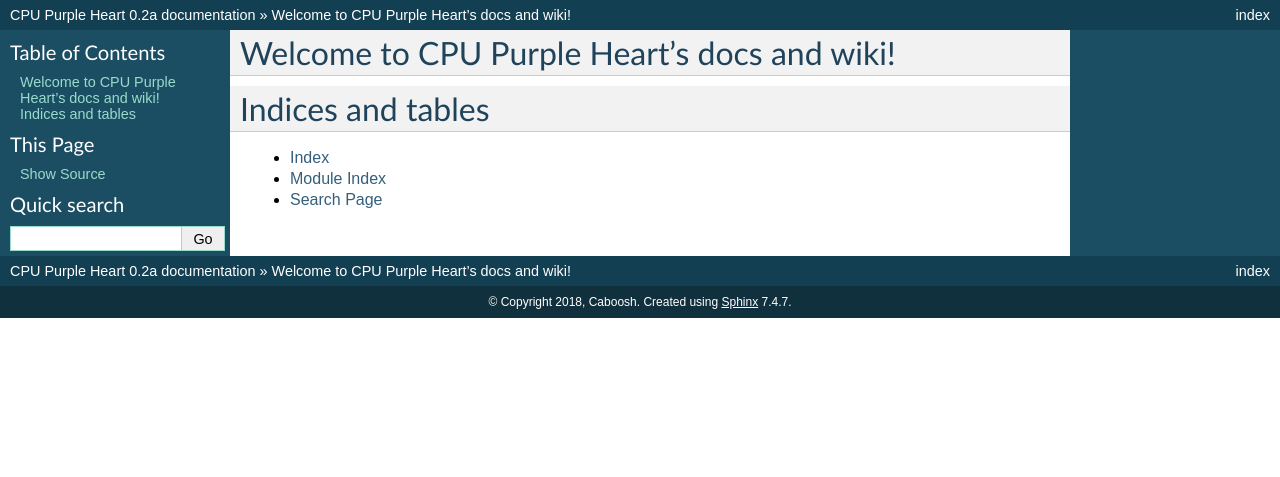
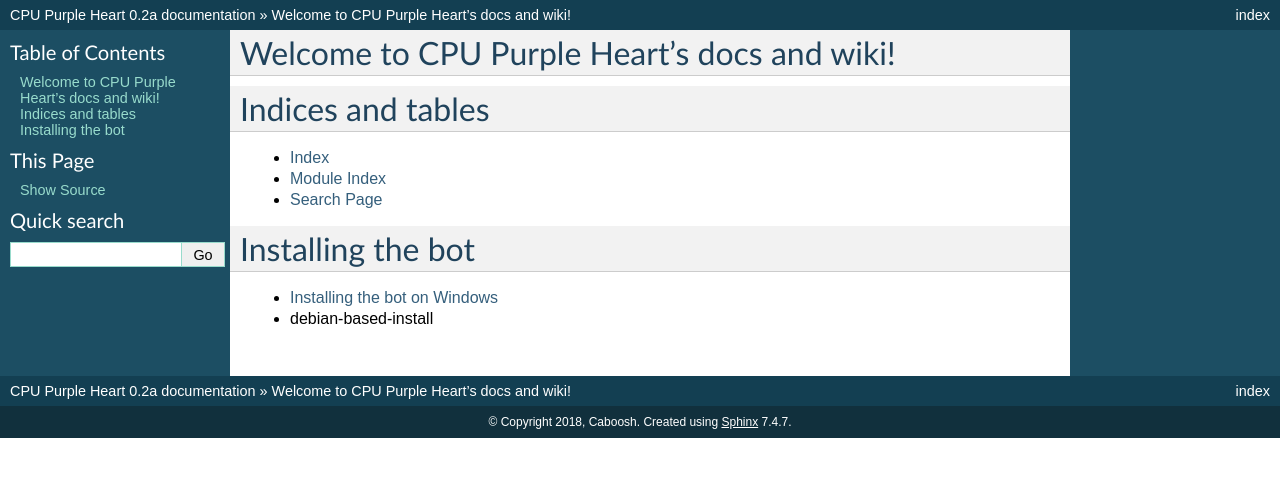
Before and after one commit to Caboosh/CPU-Purple-Heart, a Sphinx documentation site: the page built from docs/source/index.rst, in a window 1280 px wide. Shown: the top 477 px of the page. Built offline with Sphinx 7.4.7, drawn with Linux system fonts in a browser that asks for light colours.

Commit message:
updated files

```diff
--- a/docs/source/index.rst
+++ b/docs/source/index.rst
@@ -15,3 +12,9 @@ Indices and tables
 * :ref:`genindex`
 * :ref:`modindex`
 * :ref:`search`
+
+
+Installing the bot
+==================
+* :ref:`windows-install`
+* :ref:`debian-based-install`
--- a/docs/source/install(debian-based).rst
+++ b/docs/source/install(debian-based).rst
@@ -0,0 +1 @@
+.. _debian-based-install:
--- a/docs/source/install(windows).rst
+++ b/docs/source/install(windows).rst
@@ -1,3 +1,5 @@
+.. _windows-install:
+
 =============================
 Installing the bot on Windows
 =============================
```
Also changed, not shown: other parts of docs/source/index.rst (+0 -3 lines).
